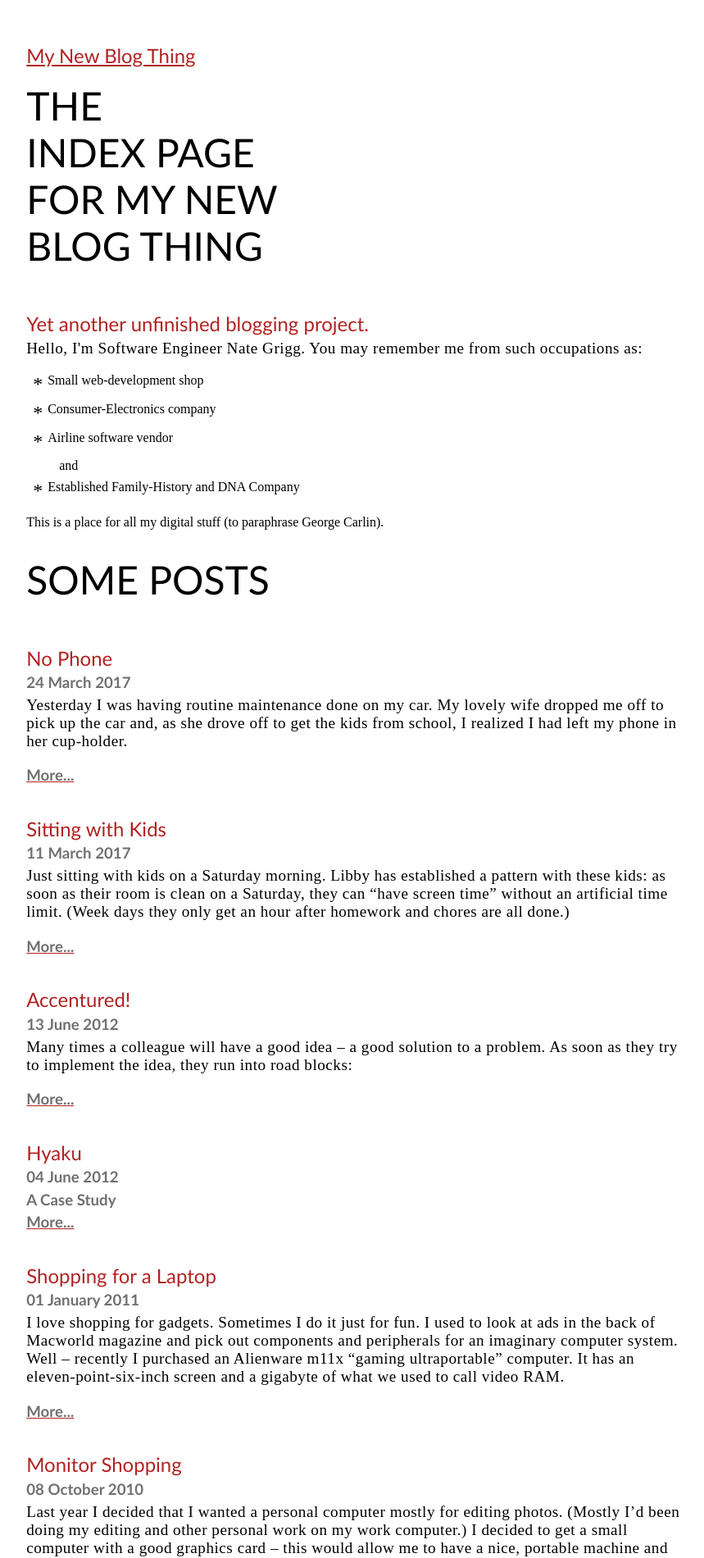
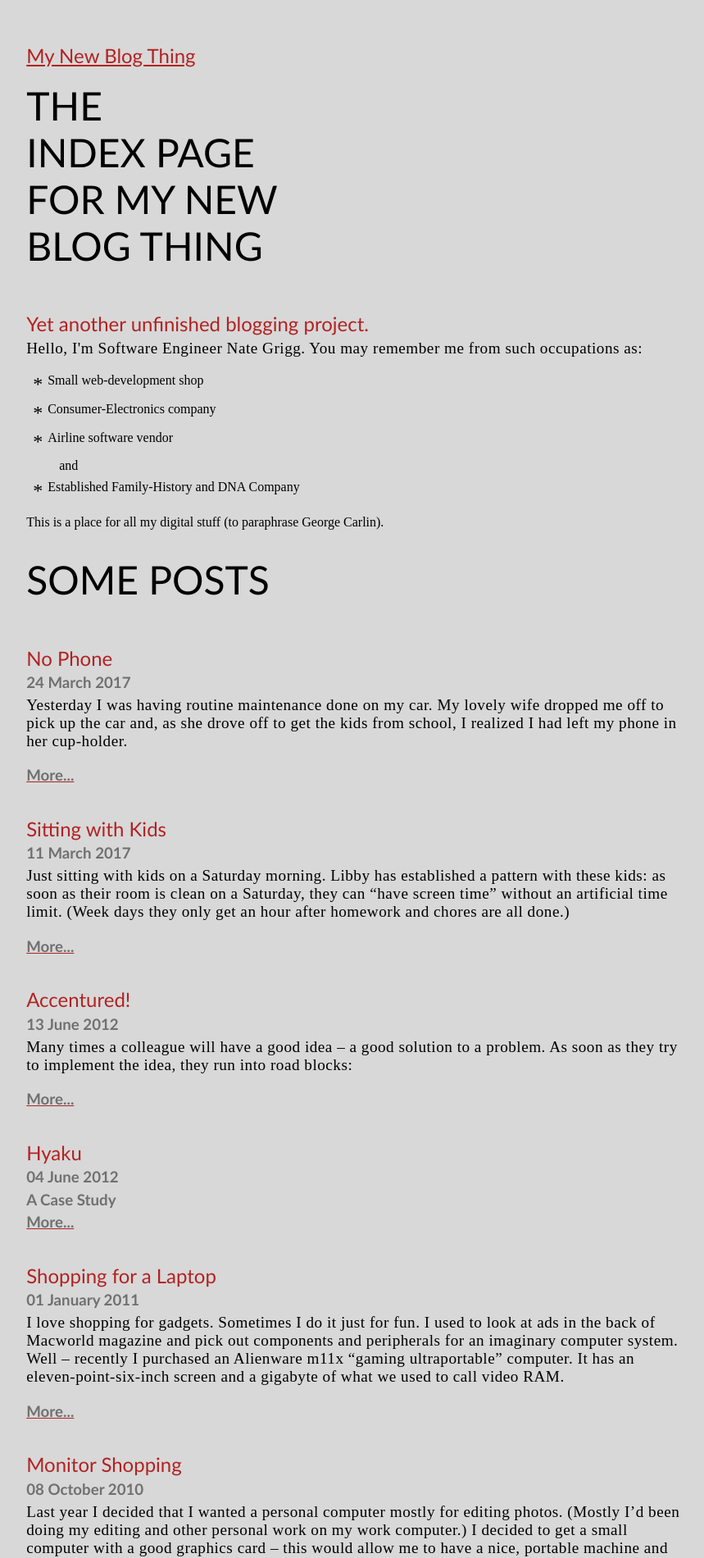
Before and after one commit to n8mob/n8mob.github.io, a Jekyll site: the page built from index.html, in a window 1280 px wide. Shown: the top 1900 px of the page at 82% size, without its empty margins (19-878 px from the left). Built offline with Jekyll 4.4.1, drawn with Linux system fonts in a browser that asks for light colours.

Commit message:
less stark

```diff
--- a/css/Nater.css
+++ b/css/Nater.css
@@ -2,6 +2,7 @@ body {
   margin: 4%;
   max-width: 800px;
   color: Black;
+  background: #d8d8d8;
 }
 
 a:link {
```
